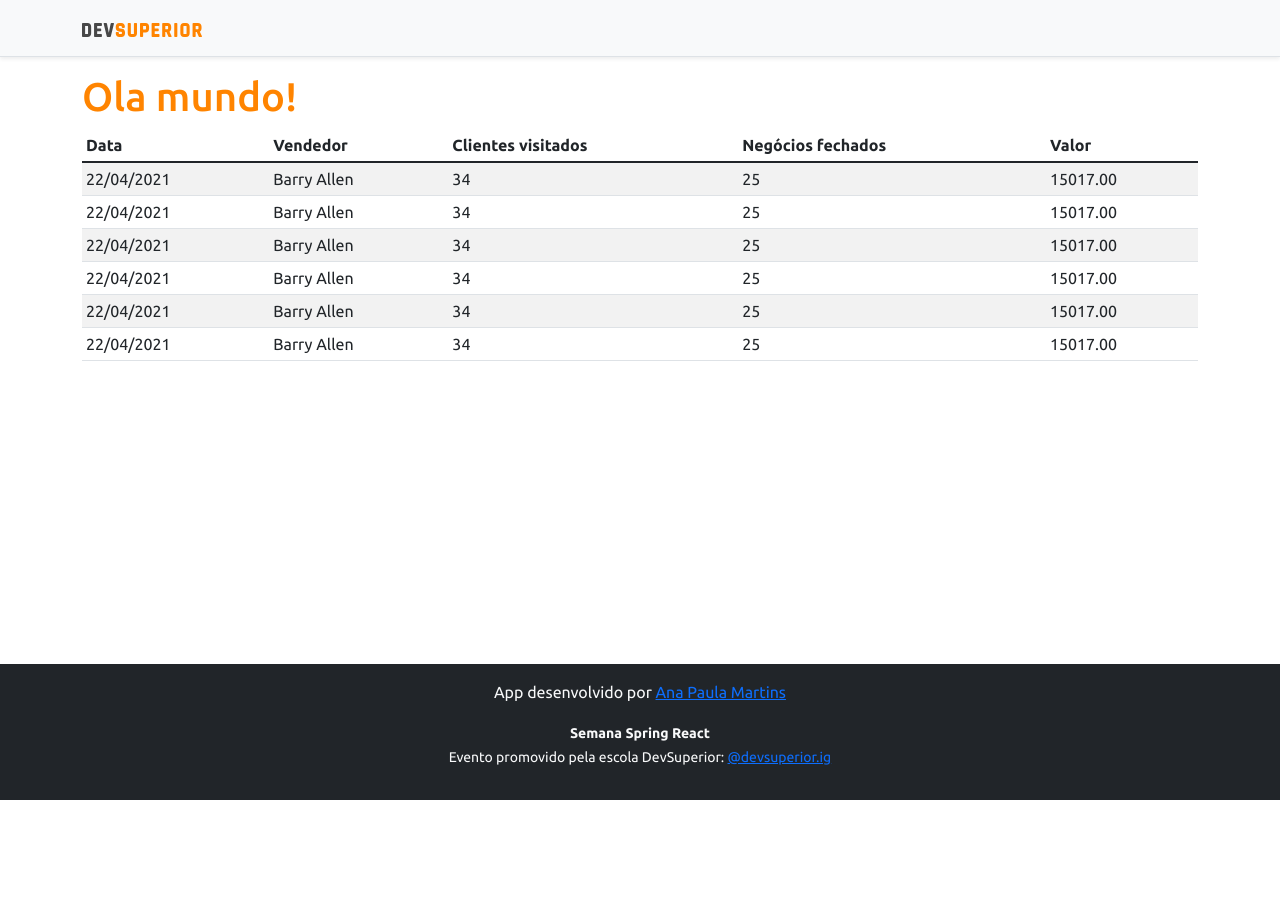
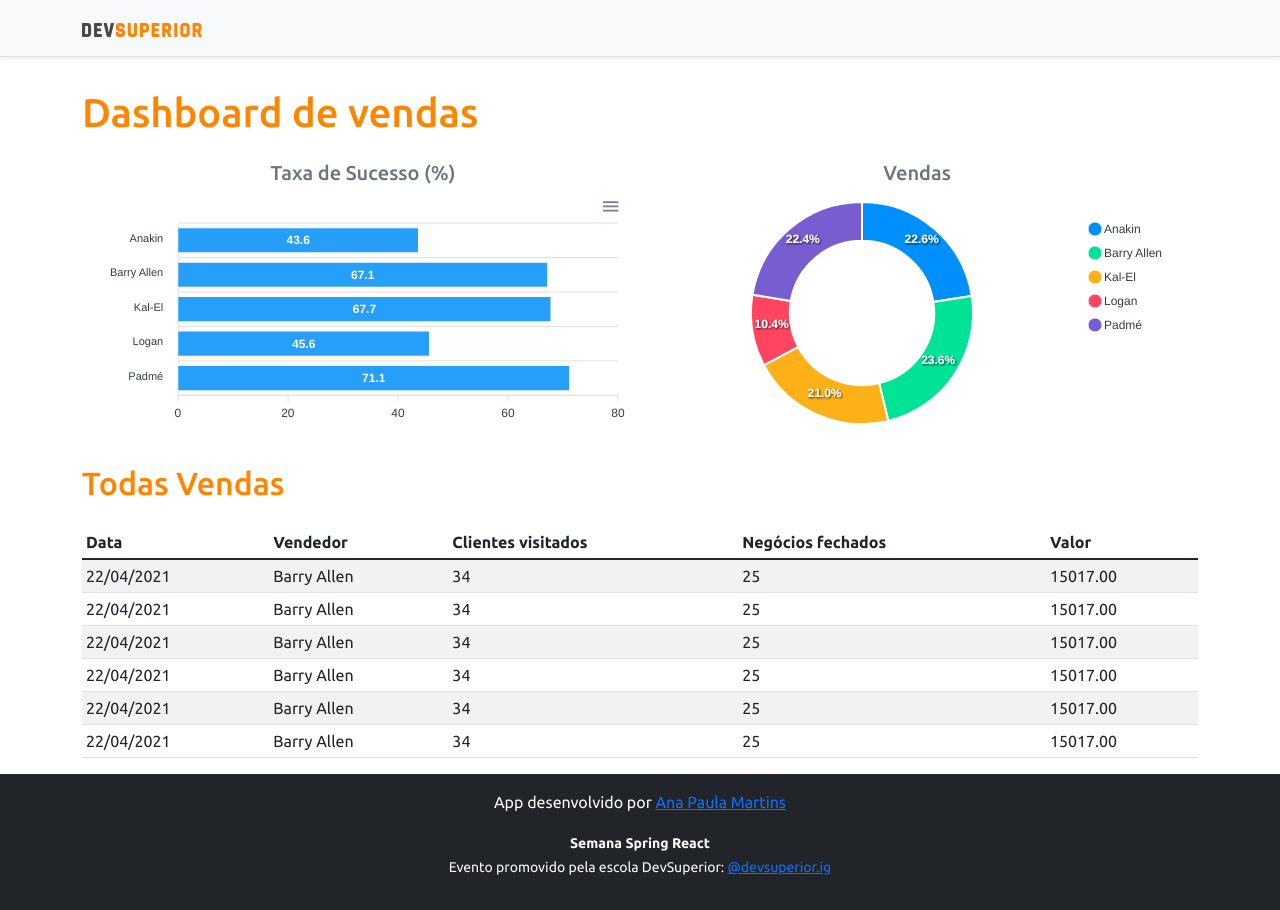
Before and after one commit to martinsana/ws-devsuperior, a React (Create React App) app in the folder frontend/: page / in a window 1280 px wide. Before the commit the page ends 800 px from the top, so only its background shows below. Built offline with nearby package versions, Linux system fonts and the light colour scheme.

Commit message:
Static Charts

```diff
--- a/frontend/package.json
+++ b/frontend/package.json
@@ -11,8 +11,10 @@
     "@types/node": "^12.0.0",
     "@types/react": "^17.0.0",
     "@types/react-dom": "^17.0.0",
+    "apexcharts": "^3.28.1",
     "bootstrap": "^5.1.1",
     "react": "^17.0.2",
+    "react-apexcharts": "^1.3.9",
     "react-dom": "^17.0.2",
     "react-scripts": "4.0.3",
     "typescript": "^4.1.2",
--- a/frontend/src/App.tsx
+++ b/frontend/src/App.tsx
@@ -1,12 +1,30 @@
 import Navbar from 'components/navbar';
 import Footer from 'components/footer';
 import DataTable from 'components/dataTable';
+import BarChart from 'components/barChart';
+import DonutChart from 'components/donutChart';
+
 function App() {
   return (
     <>
       <Navbar />
       <div className="container">
-        <h1 className="text-primary">Ola mundo!</h1>
+        <h1 className="text-primary py-3">Dashboard de vendas</h1>
+
+        <div className="row px-3">
+          <div className="col-sm-6">
+            <h5 className="text-center text-secondary">Taxa de Sucesso (%)</h5>
+            <BarChart />
+          </div>
+          <div className="col-sm-6">
+            <h5 className="text-center text-secondary">Vendas</h5>
+            <DonutChart />
+          </div>
+        </div>
+
+        <div className="py-3">
+          <h2 className="text-primary">Todas Vendas</h2>
+        </div>
         <DataTable />
       </div>
       <Footer />
--- /dev/null
+++ b/frontend/src/components/barChart/index.tsx
@@ -0,0 +1,34 @@
+import Chart from 'react-apexcharts';
+
+function BarChart() {
+  const options = {
+    plotOptions: {
+      bar: {
+        horizontal: true,
+      },
+    },
+  };
+
+  const mockData = {
+    labels: {
+      categories: ['Anakin', 'Barry Allen', 'Kal-El', 'Logan', 'Padmé'],
+    },
+    series: [
+      {
+        name: '% Sucesso',
+        data: [43.6, 67.1, 67.7, 45.6, 71.1],
+      },
+    ],
+  };
+
+  return (
+    <Chart
+      options={{ ...options, xaxis: mockData.labels }}
+      series={mockData.series}
+      type="bar"
+      height="240"
+    />
+  );
+}
+
+export default BarChart;
--- /dev/null
+++ b/frontend/src/components/donutChart/index.tsx
@@ -0,0 +1,25 @@
+import Chart from 'react-apexcharts';
+
+function DonutChart() {
+  const mockData = {
+    series: [477138, 499928, 444867, 220426, 473088],
+    labels: ['Anakin', 'Barry Allen', 'Kal-El', 'Logan', 'Padmé'],
+  };
+
+  const options = {
+    legend: {
+      show: true,
+    },
+  };
+
+  return (
+    <Chart
+      options={{ ...options, labels: mockData.labels }}
+      series={mockData.series}
+      type="donut"
+      height="240"
+    />
+  );
+}
+
+export default DonutChart;
```
Also changed, not shown: 1 other file (tests, documents, lock files or other folders).
